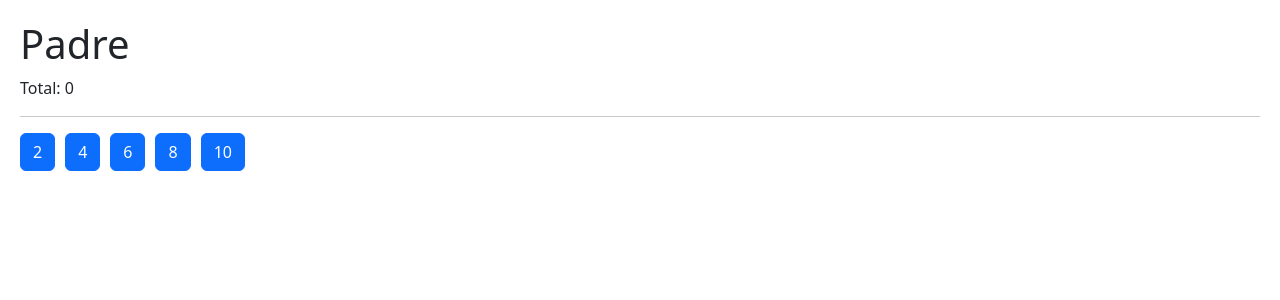
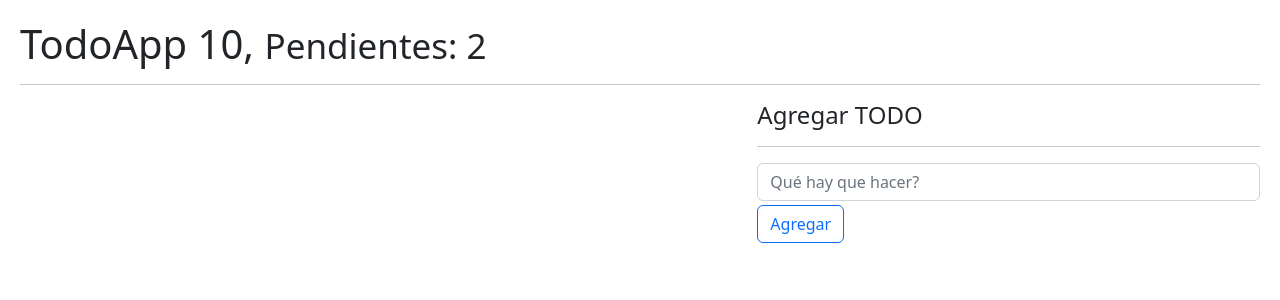
Before and after one commit to jennIntriago/HooksApp, a React (Vite) app: page / in a window 1280 px wide. Shown: the top 300 px of the page. Built offline with nearby package versions, Linux system fonts and the light colour scheme.

Commit message:
Uso del useReduce con app de tareas

```diff
--- a/src/07-tarea-memo/Hijo.jsx
+++ b/src/07-tarea-memo/Hijo.jsx
@@ -1,7 +1,7 @@
 import React from "react";
 
 export const Hijo = React.memo(({ numero, incrementar }) => {
-  console.log("  Me volví a generar :(  ");
+  // console.log("  Me volví a generar :(  ");
 
   return (
     <button
--- /dev/null
+++ b/src/08-useReduce/TodoAdd.jsx
@@ -0,0 +1,36 @@
+import { useForm } from "../hooks/useForm";
+
+export const TodoAdd = ({ onNewTodo }) => {
+  const { description, onInputChange, onResetForm } = useForm({
+    description: "",
+  });
+  const onFormSubmit = (event) => {
+    event.preventDefault();
+    if (description.length <= 1) return;
+    const newTodo = {
+      id: new Date().getTime(),
+      description: description,
+      done: false,
+    };
+    onNewTodo(newTodo);
+    onResetForm();
+  };
+
+  return (
+    <>
+      <form onSubmit={onFormSubmit}>
+        <input
+          type="text"
+          placeholder="Qué hay que hacer?"
+          className="form-control"
+          name="description"
+          value={description}
+          onChange={onInputChange}
+        />
+        <button type="submit" className="btn btn-outline-primary mt-1">
+          Agregar
+        </button>
+      </form>
+    </>
+  );
+};
--- /dev/null
+++ b/src/08-useReduce/TodoApp.jsx
@@ -0,0 +1,76 @@
+import { useEffect, useReducer } from "react";
+import { TodoAdd } from "./TodoAdd.jsx";
+import { TodoList } from "./TodoList";
+import { todoReducer } from "./todoReducer";
+
+const initialState = [
+  // {
+  //   id: new Date().getTime(),
+  //   description: "Recolectar la piedra del alma",
+  //   done: false,
+  // },
+];
+
+const init = () => {
+  //intentar parsear todo lo del localStorage, si es nulo entonces asigna un arreglo vacio
+  return JSON.parse(localStorage.getItem("todos")) || [];
+};
+
+export const TodoApp = () => {
+  const [todos, dispatchTodo] = useReducer(todoReducer, initialState, init);
+
+  useEffect(() => {
+    //Guardar strigns en locaStorage
+    localStorage.setItem("todos", JSON.stringify(todos));
+  }, [todos]);
+
+  const handleNewTodo = (todo) => {
+    console.log(todo);
+    const action = {
+      type: "[TODO] Add Todo",
+      payload: todo,
+    };
+    //Para mandar la accion al reduce se usa dispatchTodo
+    dispatchTodo(action);
+  };
+
+  const handleDeleteTodo = (id) => {
+    dispatchTodo({
+      type: "[TODO] Remove Todo",
+      payload: id,
+    });
+  };
+
+  const handleToggleTodo = (id) => {
+    dispatchTodo({
+      type: "[TODO] Toggle Todo",
+      payload: id,
+    });
+  };
+
+  return (
+    <>
+      <h1>
+        TodoApp 10, <small>Pendientes: 2</small>
+      </h1>
+      <hr />
+
+      <div className="row">
+        <div className="col-7">
+          <TodoList
+            todos={todos}
+            onDeleteTodo={handleDeleteTodo}
+            onToggleToDo={handleToggleTodo}
+          />
+        </div>
+        <div className="col-5">
+          <h4>Agregar TODO </h4>
+          <hr />
+          {/* TodoAdd  onNewTodos(todo)*/}
+          <TodoAdd onNewTodo={handleNewTodo} />
+          {/* FIN TodoAdd */}
+        </div>
+      </div>
+    </>
+  );
+};
--- /dev/null
+++ b/src/08-useReduce/TodoItem.jsx
@@ -0,0 +1,22 @@
+export const TodoItem = ({ todo, onDeleteTodo, onToggleToDo }) => {
+  return (
+    <>
+      <li className="list-group-item d-flex justify-content-between">
+        <span
+          onClick={() => onToggleToDo(todo.id)}
+          className={`align-self-center ${
+            todo.done ? "text-decoration-line-through" : ""
+          }`}
+        >
+          {todo.description}
+        </span>
+        <button
+          className="btn btn-danger"
+          onClick={() => onDeleteTodo(todo.id)}
+        >
+          Borrar
+        </button>
+      </li>
+    </>
+  );
+};
--- /dev/null
+++ b/src/08-useReduce/TodoList.jsx
@@ -0,0 +1,19 @@
+import { TodoItem } from "./TodoItem";
+
+export const TodoList = ({ todos = [], onDeleteTodo, onToggleToDo }) => {
+  return (
+    <>
+      <ul className="list-group">
+        {todos.map((todo) => (
+          <TodoItem
+            todo={todo}
+            key={todo.id}
+            onDeleteTodo={onDeleteTodo}
+            onToggleToDo={onToggleToDo}
+          />
+        ))}
+        {/*  */}
+      </ul>
+    </>
+  );
+};
--- /dev/null
+++ b/src/08-useReduce/intro-reduce.js
@@ -0,0 +1,32 @@
+const initialState = [
+  {
+    id: 1,
+    todo: "Recolectar la piedra del Alma",
+    done: false,
+  },
+];
+const todoReduce = (state = initialState, action = {}) => {
+  if (action.type === "[TODO] add todo") return [...state, action.payload];
+};
+
+let todos = todoReduce();
+
+const newTodo = {
+  id: 2,
+  todo: "Recolectar la piedra del poder",
+  done: false,
+};
+
+const addTodoAction = {
+  type: "[TODO] add todo",
+  payload: newTodo,
+};
+todos = todoReduce(todos, addTodoAction);
+console.log({ state: todos });
+
+//::::Hacer esto es mutar el estado, lo cual no se debe hacer. Es una mala práctica
+// todos.push({
+//   id: 2,
+//   todo: "Recolectar la piedra del poder",
+//   done: false,
+// });
--- /dev/null
+++ b/src/08-useReduce/todoReducer.js
@@ -0,0 +1,22 @@
+export const todoReducer = (initialState = [], action) => {
+  switch (action.type) {
+    case "[TODO] Add Todo":
+      return [...initialState, action.payload];
+    case "[TODO] Remove Todo":
+      return initialState.filter((todo) => todo.id !== action.payload);
+
+    case "[TODO] Toggle Todo":
+      return initialState.map((todo) => {
+        if (todo.id === action.payload) {
+          return {
+            ...todo,
+            done: !todo.done,
+          };
+        }
+        return todo;
+      });
+
+    default:
+      return initialState;
+  }
+};
--- a/src/main.jsx
+++ b/src/main.jsx
@@ -12,11 +12,12 @@ import { Padre } from "./07-tarea-memo/Padre";
 // import { CounterWithCustomHook } from "./01-useState/CounterWithCustomHook";
 // import { SimpleForm } from "./02-useEffect/SimpleForm";
 // import { HooksApp } from "./HooksApp";
-
+import "./08-useReduce/intro-reduce";
+import { TodoApp } from "./08-useReduce/TodoApp";
 import "./index.css";
 
 ReactDOM.createRoot(document.getElementById("root")).render(
-  <React.StrictMode>
-    <Padre />
-  </React.StrictMode>
+  // <React.StrictMode>
+  <TodoApp />
+  // </React.StrictMode>
 );
```
